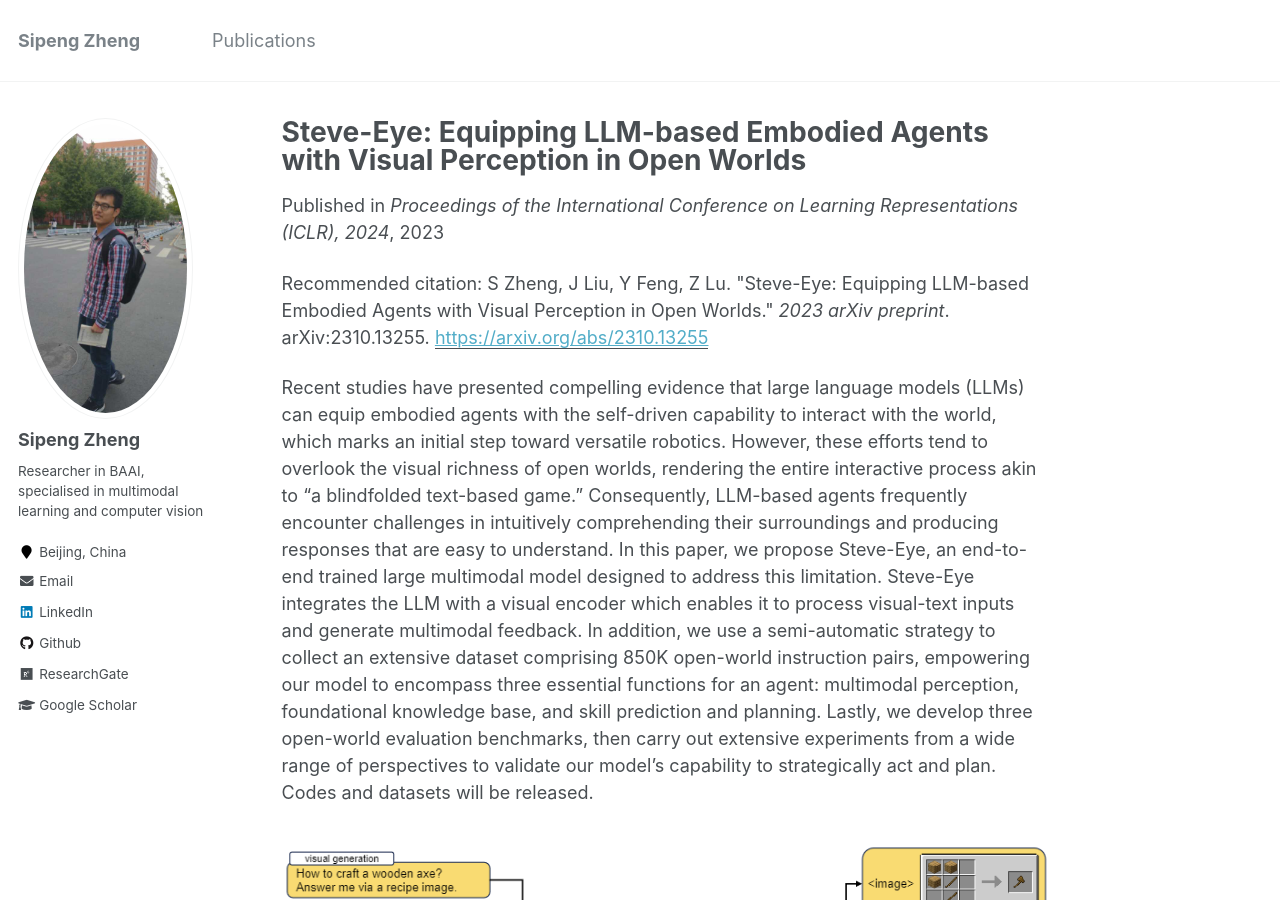
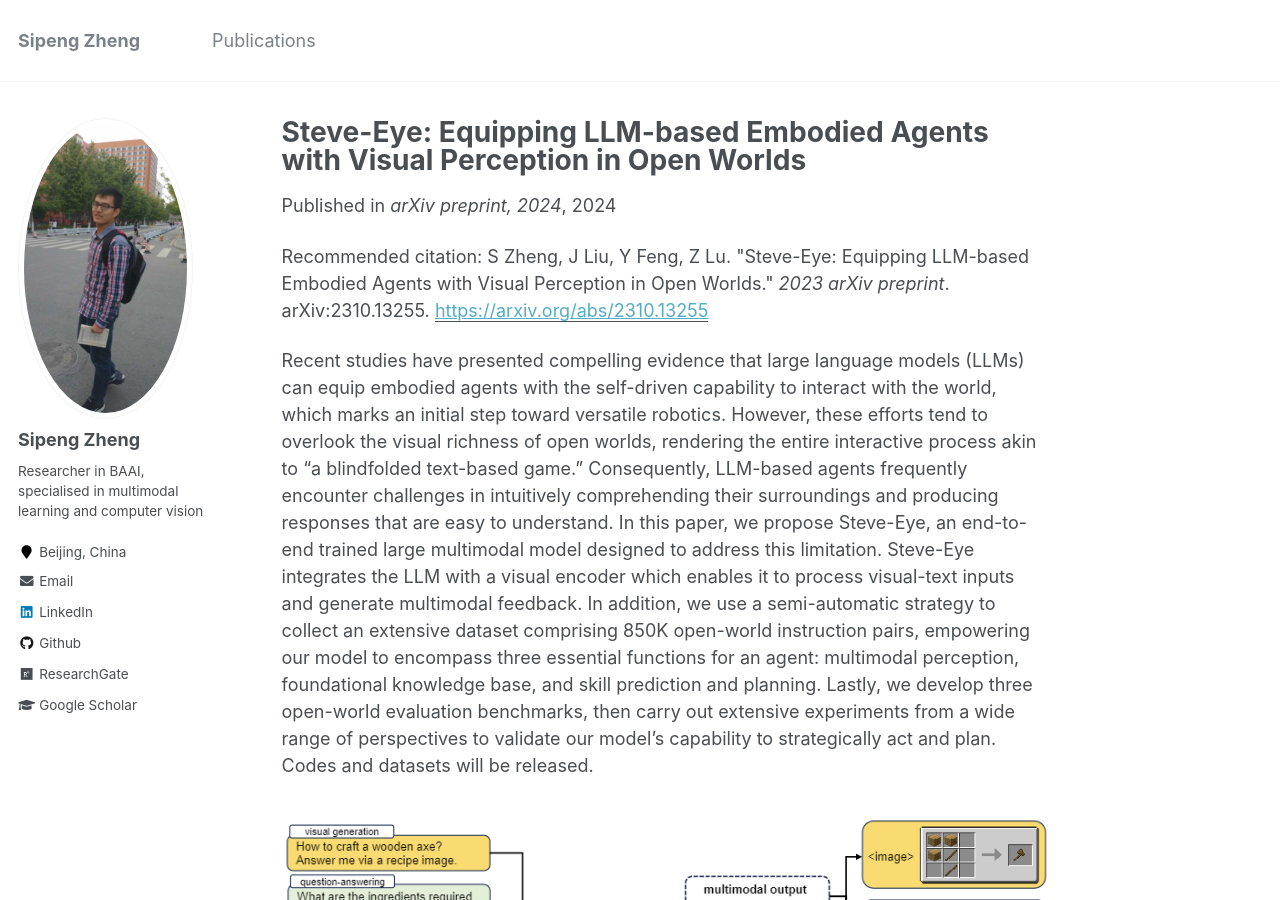
Before and after one commit to zhengsipeng/zhengsipeng.github.io, a Jekyll site: the page built from _publications/2024-5-EGONCE++.md, in a window 1280 px wide and 900 px high. Built offline with Jekyll 4.4.1, drawn with Linux system fonts in a browser that asks for light colours.

Commit message:
Update 2024-5-EGONCE++.md

```diff
--- a/_publications/2024-5-EGONCE++.md
+++ b/_publications/2024-5-EGONCE++.md
@@ -3,8 +3,8 @@ title: "Steve-Eye: Equipping LLM-based Embodied Agents with Visual Perception in
 collection: publications
 permalink: /publication/2023-10-paper-STEVE-EYE
 excerpt: 'This paper proposes the first large multi-modal model for open-world agents in Minecraft.'
-date: 2023-11-01
-venue: 'Proceedings of the International Conference on Learning Representations (ICLR), 2024'
+date: 2024-05-01
+venue: 'arXiv preprint, 2024'
 paperurl: 'https://arxiv.org/abs/2310.13255'
 citation: 'S Zheng, J Liu, Y Feng, Z Lu. "Steve-Eye: Equipping LLM-based Embodied Agents with Visual Perception in Open Worlds." <i>2023 arXiv preprint</i>. arXiv:2310.13255.'
 ---
```
